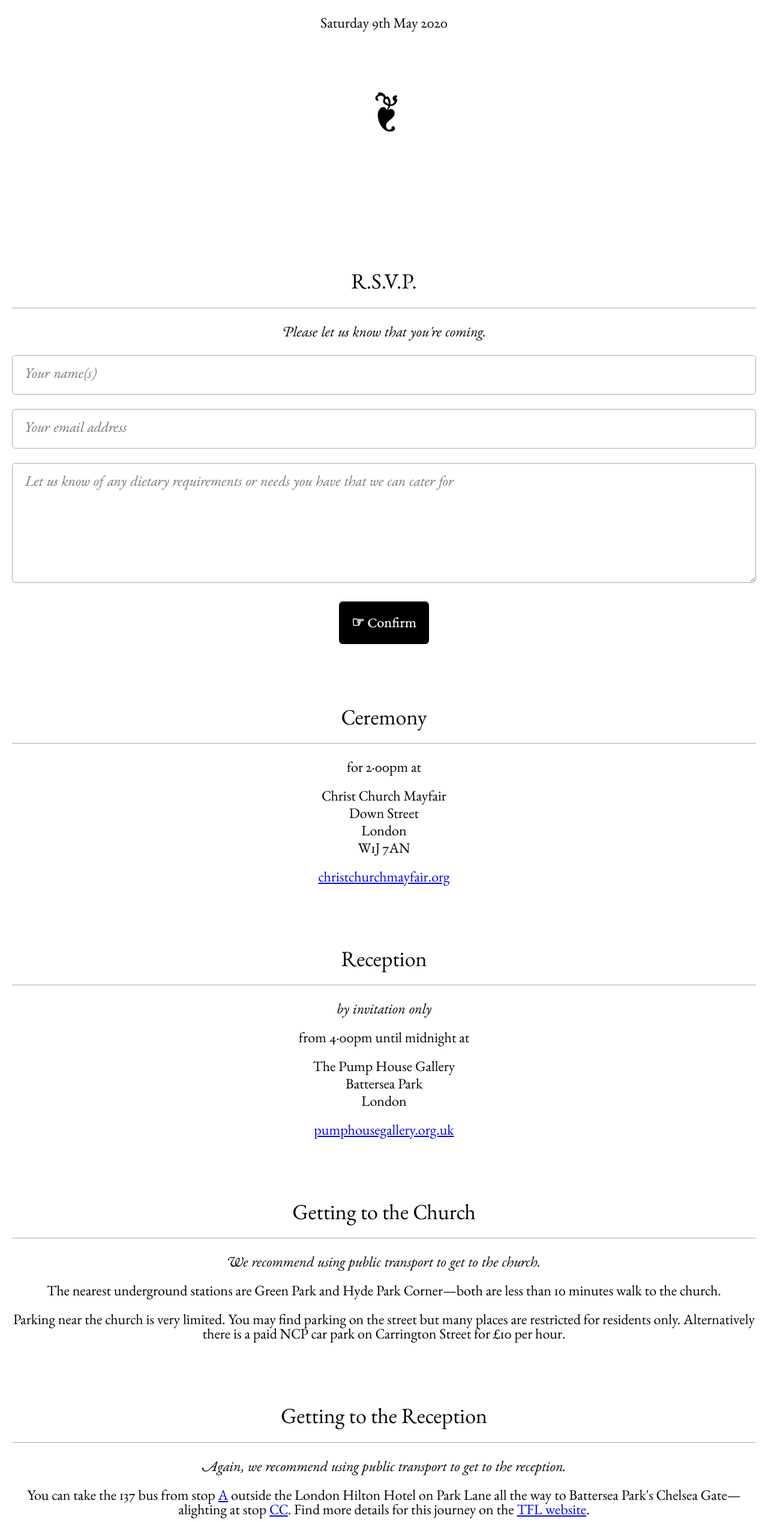
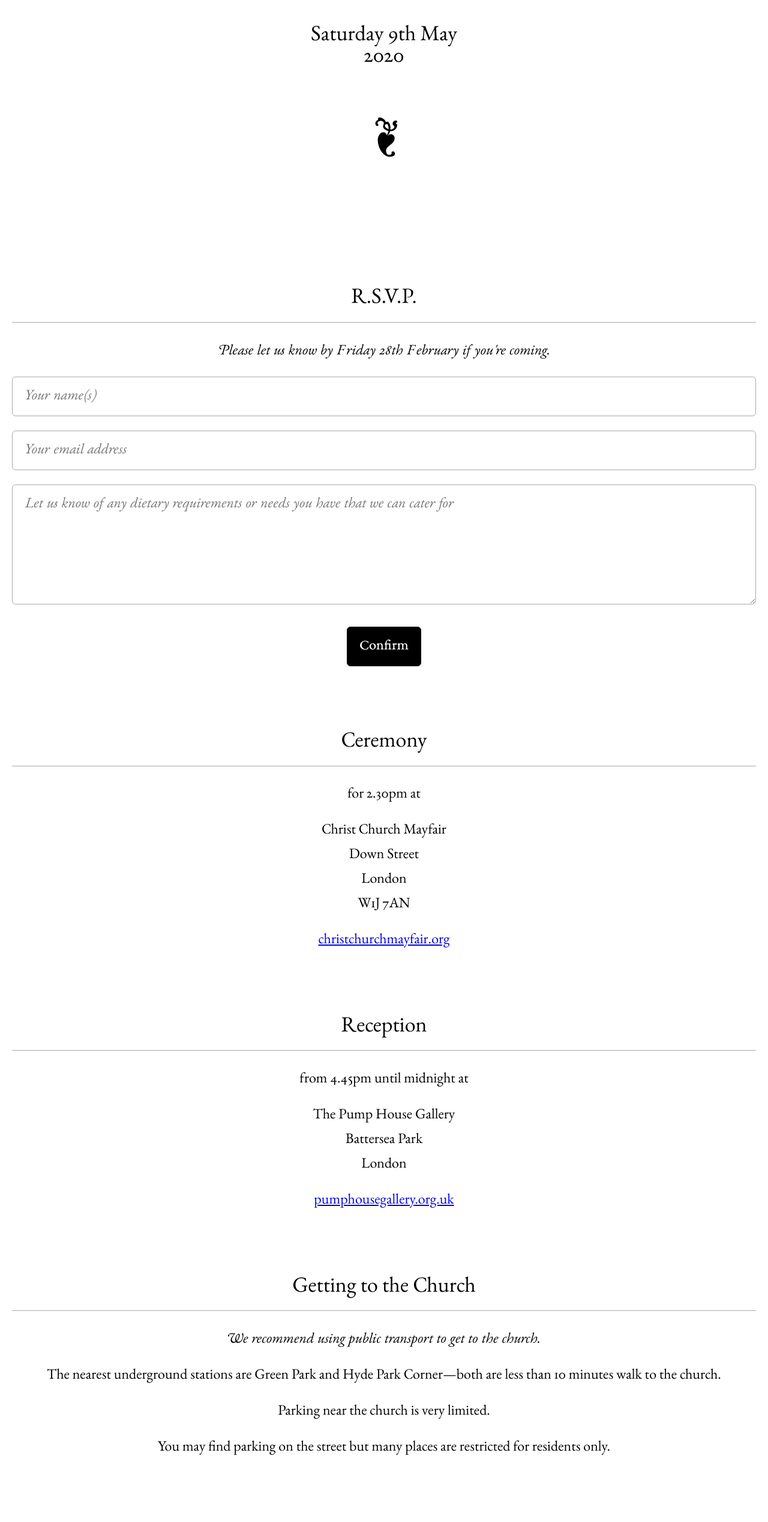
Before and after one commit to tomduckering/jo-and-tom-dot-com, a React (Create React App) app: page / in a window 1280 px wide. Shown: the part 241-2779 px from the top of the page at 60% size. Built offline with nearby package versions, Linux system fonts and the light colour scheme; a web font is replaced by a local one.

Commit message:
Design and wording tweaks

```diff
--- a/src/App.css
+++ b/src/App.css
@@ -50,6 +50,7 @@
     font-family: 'EBGaramond', serif;
     -webkit-font-feature-settings: "liga", "calt", "swsh";
     font-size: 18pt;
+    line-height: 1.5em;
     width: 100%;
     display: grid;
     grid-template-columns: calc(calc(100% - 900px) / 2) 1fr 1fr 1fr 1fr 1fr 1fr 1fr 1fr 1fr 1fr 1fr 1fr calc(calc(100% - 900px) / 2);
@@ -81,9 +82,19 @@
 
 .App header h1.title {
     margin-top: 150px;
-    font-size: 3em;
+    font-size: 6em;
     font-weight: bold;
     font-style: italic;
+}
+
+@media only screen and (min-device-width: 900px) {
+    .App header h1.title{
+        font-size: 3em;
+    }
+}
+
+.App .date {
+    font-size: 1.5em;
 }
 
 .App .fleuron {
--- a/src/App.tsx
+++ b/src/App.tsx
@@ -6,13 +6,13 @@ const App: React.FC = () => {
     <div className="App">
       <header>
         <h1 className="title">Tom & Jo</h1>
-        <p className="date">Saturday 9th May 2020</p>
+        <p className="date">Saturday 9th May<br></br>2020</p>
         <p className="fleuron">❦</p>
       </header>
       <main>
         <section className="rsvp">
           <h2>R.S.V.P.</h2>
-          <em>Please let us know that you're coming.</em>
+          <em>Please let us know by Friday 28th February if you're coming.</em>
           <form name="rsvp" action="https://formspree.io/mwkedqrq" method="POST">
             <p>
               <input type="text" name="name" placeholder="Your name(s)" />
@@ -24,13 +24,13 @@ const App: React.FC = () => {
               <textarea name="notes" placeholder="Let us know of any dietary requirements or needs you have that we can cater for"></textarea>
             </p>
             <p>
-              <button type="submit">☞ Confirm</button>
+              <button type="submit">Confirm</button>
             </p>
           </form>
         </section>
         <section className="ceremony">
           <h2>Ceremony</h2>
-          <p>for <time>2·00pm</time> at</p>
+          <p>for <time>2.30pm</time> at</p>
           <div className="address">
             <p>Christ Church Mayfair</p>
             <p>Down Street</p>
@@ -41,8 +41,7 @@ const App: React.FC = () => {
         </section>
         <section className="reception">
           <h2>Reception</h2>
-          <p><em>by invitation only</em></p>
-          <p>from 4·00pm until <time>midnight</time> at</p>
+          <p>from 4.45pm until <time>midnight</time> at</p>
           <div className="address">
             <p>The Pump House Gallery</p>
             <p>Battersea Park</p>
@@ -54,23 +53,26 @@ const App: React.FC = () => {
           <h2>Getting to the Church</h2>
           <p><em>We recommend using public transport to get to the church.</em></p>
           <p>The nearest underground stations are Green Park and Hyde Park Corner—both are less than 10 minutes walk to the church.</p>
-          <p>Parking near the church is very limited. You may find parking on the street but many places are restricted for residents only. Alternatively there is a paid NCP car park on Carrington Street for £10 per hour.</p>
+          <p>Parking near the church is very limited. </p>
+          <p>You may find parking on the street but many places are restricted for residents only.</p>
         </section>
         <section className="directionsToReception">
           <h2>Getting to the Reception</h2>
           <p><em>Again, we recommend using public transport to get to the reception.</em></p>
-          <p>You can take the 137 bus from stop <a href="https://tfl.gov.uk/bus/stop/490009277S/london-hilton-hotel?lineId=137">A</a> outside the London Hilton Hotel on Park Lane all the way to Battersea Park's Chelsea Gate—alighting at stop <a href="https://tfl.gov.uk/bus/stop/490005064S/battersea-park-chelsea-gate?lineId=137">CC</a>. Find more details for this journey on the <a href="https://tfl.gov.uk/plan-a-journey/results?InputFrom=London+Hilton+Hotel&From=London+Hilton+Hotel&FromId=1009277&InputTo=Battersea+Park+%2F+Chelsea+Gate&ToId=1005064">TFL website</a>.</p>
-          <p>If you are driving you can park inside Battersea Park at the car park on Carriage Drive North. More information is available at <a href="https://www.wandsworth.gov.uk/parking/parking-zones/battersea-park-area-parking-zones/">Wandsworth Borough Council's website</a></p>
+          <p>You can take the 137 bus from stop <a href="https://tfl.gov.uk/bus/stop/490009277S/london-hilton-hotel?lineId=137">A</a> outside the London Hilton Hotel on Park Lane all the way to Battersea Park's Chelsea Gate—alighting at stop <a href="https://tfl.gov.uk/bus/stop/490005064S/battersea-park-chelsea-gate?lineId=137">CC</a>. From here it's a 10 minute walk to the Pump House.</p>
+          <p>Find more details for this journey on the <a href="https://tfl.gov.uk/plan-a-journey/results?InputFrom=London+Hilton+Hotel&From=London+Hilton+Hotel&FromId=1009277&InputTo=Battersea+Park+%2F+Chelsea+Gate&ToId=1005064">TFL website</a>.</p>
+          <p>If you are driving you can park inside Battersea Park at the car park on Carriage Drive North.</p>
+          <p>More information is available at <a href="https://www.wandsworth.gov.uk/parking/parking-zones/battersea-park-area-parking-zones/">Wandsworth Borough Council's website</a>.</p>
         </section>
         <section className="gifts">
           <h2>Gift List</h2>
-          <p>Don't feel obliged to give us a gift. If you wish to, John Lewis are holding our gift list.</p>
+          <p>Please don't feel obliged to give us a gift—however if you wish to, John Lewis are holding our gift list.</p>
           <p>List Number: 776905</p>
           <a href="https://www.johnlewisgiftlist.com/giftint/JSPs/GiftList/BuyGifts/GuestFindAList.jsp">John Lewis Gift List</a>
         </section>
         <section className="contact">
           <h2>Contact Us</h2>
-          <p><em>If you have any questions that are not answered here please get in touch.</em></p>
+          <p><em>If you have any further questions please get in touch.</em></p>
           <form name="contact" action="https://formspree.io/mnqakzgo" method="POST">
             <p>
               <input type="text" name="name" placeholder="Your name"/>
@@ -82,7 +84,7 @@ const App: React.FC = () => {
               <textarea name="notes" placeholder="Ask your question here"></textarea>
             </p>
             <p>
-              <button type="submit">☞ Send</button>
+              <button type="submit">Send</button>
             </p>
           </form>
         </section>
```
Also changed, not shown: public/iconmain.png.
